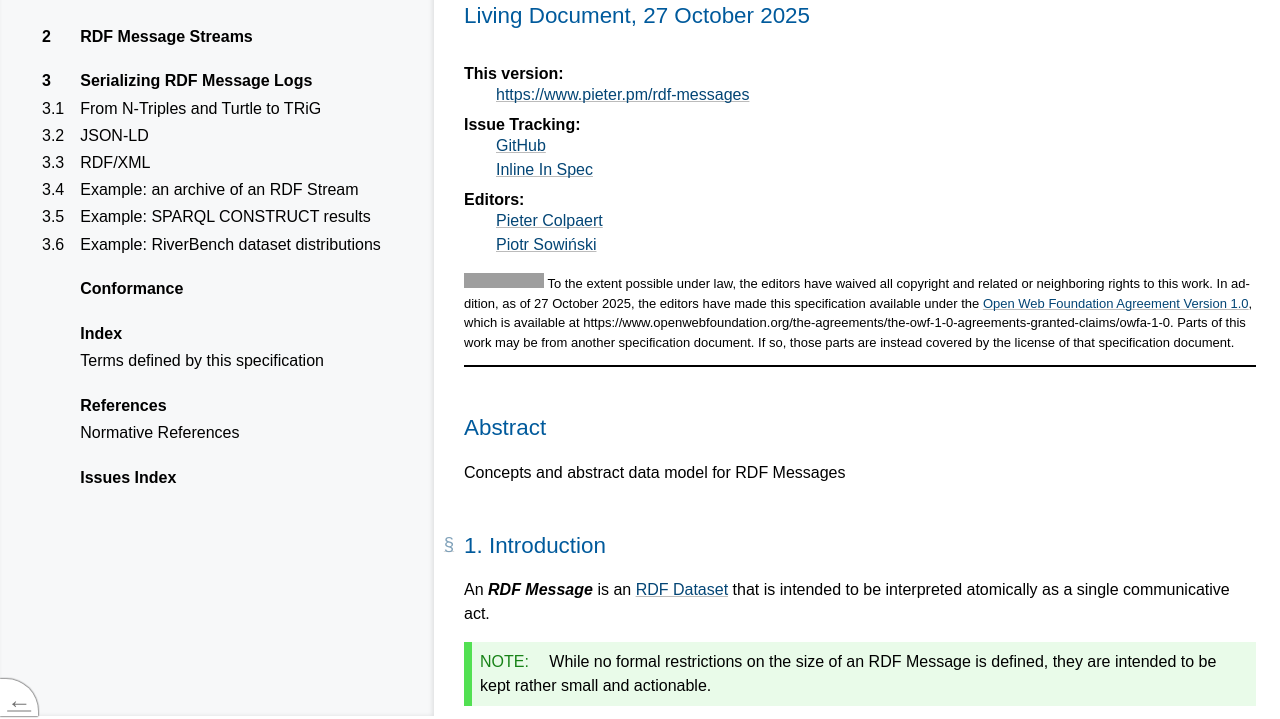
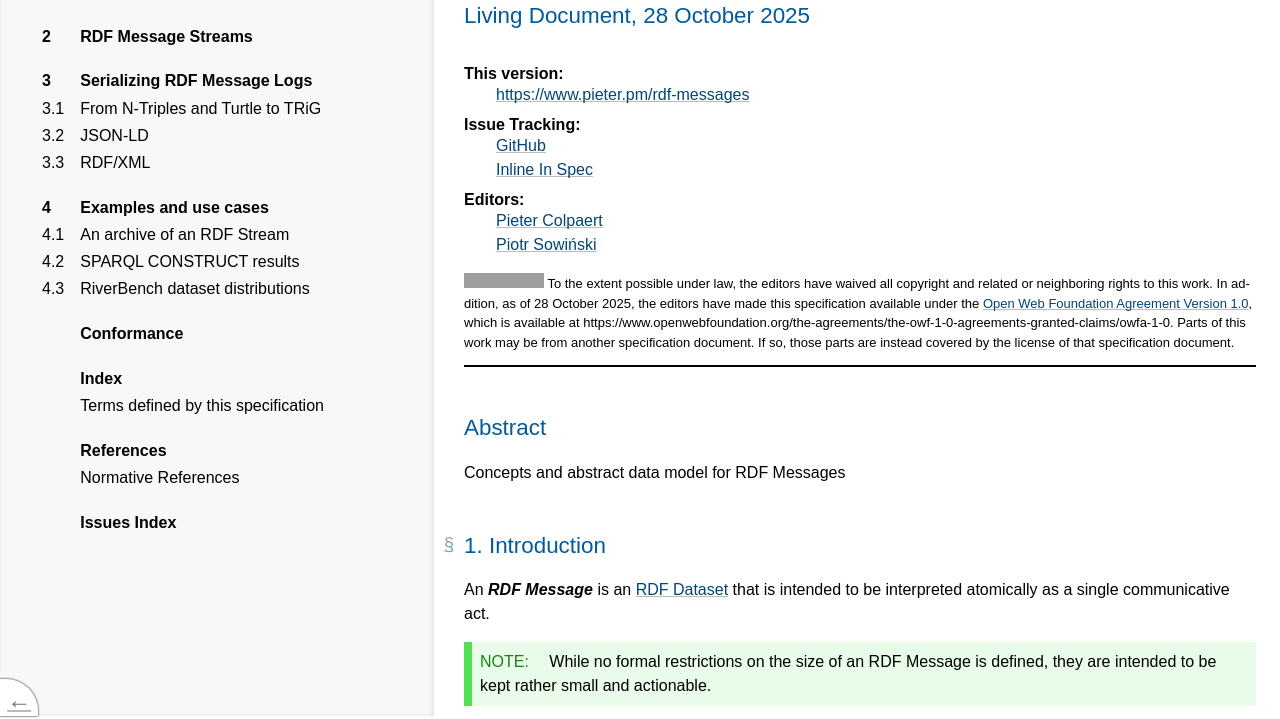
Before and after one commit to pietercolpaert/rdf-messages, a plain HTML site: page index.html in a window 1280 px wide. Shown: the part 84-803 px from the top of the page. Drawn offline with Linux system fonts and the light colour scheme; grey boxes are pictures that could not be loaded.

Commit message:
Merge branch 'feedback-pb'
SHA: 85208b41bdff679b3266ede07a6e341292e0d7a3
Reason: push, by pietercolpaert

Co-authored-by: github-actions[bot] <41898282+github-actions[bot]@users.noreply.github.com>

```diff
--- a/index.html
+++ b/index.html
@@ -1490,7 +1490,7 @@ Possible extra rowspan handling
 </style>
   <meta content="Bikeshed version 3f621ba99, updated Mon Jul 28 15:38:36 2025 -0700" name="generator">
   <link href="https://www.pieter.pm/rdf-messages" rel="canonical">
-  <meta content="ede0dcaee167b6bbfc6528fb7eb7ae38bf02a6a0" name="revision">
+  <meta content="85208b41bdff679b3266ede07a6e341292e0d7a3" name="revision">
   <meta content="dark light" name="color-scheme">
 <style>/* Boilerplate: style-autolinks */
 .css.css, .property.property, .descriptor.descriptor {
@@ -2173,7 +2173,7 @@ c-[il] { color: #000000 } /* Literal.Number.Integer.Long */
    <p data-fill-with="logo"></p>
    <h1 class="p-name no-ref" id="title">RDF Messages</h1>
    <h2 class="no-num no-toc no-ref heading settled" id="profile-and-date"><span class="content">Living Document,
-    <time class="dt-updated" datetime="2025-10-27">27 October 2025</time></span></h2>
+    <time class="dt-updated" datetime="2025-10-28">28 October 2025</time></span></h2>
    <div data-fill-with="spec-metadata">
     <dl>
      <dt>This version:
@@ -2190,7 +2190,7 @@ c-[il] { color: #000000 } /* Literal.Number.Integer.Long */
    <p class="copyright" data-fill-with="copyright"><a href="http://creativecommons.org/publicdomain/zero/1.0/" rel="license"><img alt="CC0" height="15" src="https://licensebuttons.net/p/zero/1.0/80x15.png" width="80"></a>
 To the extent possible under law, the editors have waived all copyright
 and related or neighboring rights to this work.
-In addition, as of 27 October 2025,
+In addition, as of 28 October 2025,
 the editors have made this specification available under the
 <a href="https://www.openwebfoundation.org/the-agreements/the-owf-1-0-agreements-granted-claims/owfa-1-0" rel="license">Open Web Foundation Agreement Version 1.0</a>,
 which is available at https://www.openwebfoundation.org/the-agreements/the-owf-1-0-agreements-granted-claims/owfa-1-0.
@@ -2214,9 +2214,13 @@ Parts of this work may be from another specification document.  If so, those par
       <li><a href="#turtle"><span class="secno">3.1</span> <span class="content">From N-Triples and Turtle to TRiG</span></a>
       <li><a href="#json-ld"><span class="secno">3.2</span> <span class="content">JSON-LD</span></a>
       <li><a href="#rdf-xml"><span class="secno">3.3</span> <span class="content">RDF/XML</span></a>
-      <li><a href="#stream-archive"><span class="secno">3.4</span> <span class="content">Example: an archive of an RDF Stream</span></a>
-      <li><a href="#sparql-construct-messages"><span class="secno">3.5</span> <span class="content">Example: SPARQL CONSTRUCT results</span></a>
-      <li><a href="#riverbench-dataset-distributions"><span class="secno">3.6</span> <span class="content">Example: RiverBench dataset distributions</span></a>
+     </ol>
+    <li>
+     <a href="#examples"><span class="secno">4</span> <span class="content">Examples and use cases</span></a>
+     <ol class="toc">
+      <li><a href="#stream-archive"><span class="secno">4.1</span> <span class="content">An archive of an RDF Stream</span></a>
+      <li><a href="#sparql-construct-messages"><span class="secno">4.2</span> <span class="content">SPARQL CONSTRUCT results</span></a>
+      <li><a href="#riverbench-dataset-distributions"><span class="secno">4.3</span> <span class="content">RiverBench dataset distributions</span></a>
      </ol>
     <li><a href="#conformance"><span class="secno"></span> <span class="content">
     Conformance</span></a>
@@ -2307,14 +2311,15 @@ This indicates that the messages are following this spec in this HTTP Response.
    <h3 class="heading settled" data-level="3.3" id="rdf-xml"><span class="secno">3.3. </span><span class="content">RDF/XML</span><a class="self-link" href="#rdf-xml"></a></h3>
    <p>Each message is a new XML document on a new line.</p>
    <p>This is made discoverable with a new content-type: <code>Content-Type: application/rdfm+xml</code></p>
-   <h3 class="heading settled" data-level="3.4" id="stream-archive"><span class="secno">3.4. </span><span class="content">Example: an archive of an RDF Stream</span><a class="self-link" href="#stream-archive"></a></h3>
+   <h2 class="heading settled" data-level="4" id="examples"><span class="secno">4. </span><span class="content">Examples and use cases</span><a class="self-link" href="#examples"></a></h2>
+   <h3 class="heading settled" data-level="4.1" id="stream-archive"><span class="secno">4.1. </span><span class="content">An archive of an RDF Stream</span><a class="self-link" href="#stream-archive"></a></h3>
    <p>When you write out an <a data-link-type="dfn" href="#rdf-message-log" id="ref-for-rdf-message-log②">RDF Message Log</a> into a file, all <a data-link-type="dfn" href="#rdf-message" id="ref-for-rdf-message⑧">RDF Messages</a> are preserved when deserializing it again.
 They are streamed out in the same order as they were written into the file.</p>
    <p>Without the semantics of an <a data-link-type="dfn" href="#rdf-message" id="ref-for-rdf-message⑨">RDF Message</a>, and without the syntax for it, trying to reconstruct the intended message becomes slow and cannot be solved without using sub-optimal heuristics.
 The performance loss is due to the fact that there could always be another quad at the end of the file that still needs to be considered for the message, as you cannot rely on the quads being grouped together.
 A heuristic is needed as you can only guess that e.g. subject-based star patterns, or maybe a <a data-link-type="biblio" href="#biblio-cbd" title="CBD - Concise Bounded Description">[CBD]</a>, or maybe a named graph is going to be used.
 This is what is being used by <a href="https://semiceu.github.io/LinkedDataEventStreams/#members">the Linked Data Event Streams “member extraction” step</a>.</p>
-   <h3 class="heading settled" data-level="3.5" id="sparql-construct-messages"><span class="secno">3.5. </span><span class="content">Example: SPARQL CONSTRUCT results</span><a class="self-link" href="#sparql-construct-messages"></a></h3>
+   <h3 class="heading settled" data-level="4.2" id="sparql-construct-messages"><span class="secno">4.2. </span><span class="content">SPARQL CONSTRUCT results</span><a class="self-link" href="#sparql-construct-messages"></a></h3>
    <figure>
     <div class="example" id="example-cabea2eb">
 <pre class="language-sparql highlight"><c- k>PREFIX</c-> <c- nn>rdf</c-><c- p>:</c-> <c- nl>&lt;http://www.w3.org/1999/02/22-rdf-syntax-ns#></c->
@@ -2345,7 +2350,7 @@ This is what is being used by <a href="https://semiceu.github.io/LinkedDataEvent
 Now imagine that a consumer wants to process the results of this SPARQL query, where each construct result is an <a data-link-type="dfn" href="#rdf-message" id="ref-for-rdf-message①⓪">RDF Message</a>.
 While the server could have grouped the quads for the consumer, the consumer will have to re-construct the BGP in the CONSTRUCT clause again on the client before it can proceed.
 The obvious solution here is to use an <a data-link-type="dfn" href="#rdf-message-stream" id="ref-for-rdf-message-stream⑤">RDF Message Stream</a>.</p>
-   <h3 class="heading settled" data-level="3.6" id="riverbench-dataset-distributions"><span class="secno">3.6. </span><span class="content">Example: RiverBench dataset distributions</span><a class="self-link" href="#riverbench-dataset-distributions"></a></h3>
+   <h3 class="heading settled" data-level="4.3" id="riverbench-dataset-distributions"><span class="secno">4.3. </span><span class="content">RiverBench dataset distributions</span><a class="self-link" href="#riverbench-dataset-distributions"></a></h3>
    <p>Datasets in <a href="https://w3id.org/riverbench/">RiverBench</a> are streams of RDF datasets that can be processed individually as RDF Messages. They represent real-world use cases of streaming RDF data.
 For example, the <a href="https://w3id.org/riverbench/datasets/officegraph/dev">officegraph dataset</a> consists of almost 15 million RDF graphs with IoT measurements (see example below).</p>
    <figure>
@@ -2764,9 +2769,9 @@ function parseHTML(markup) {
 "use strict";
 {
 let dfnPanelData = {
-"rdf-message": {"dfnID":"rdf-message","dfnText":"RDF Message","external":false,"refSections":[{"refs":[{"id":"ref-for-rdf-message"},{"id":"ref-for-rdf-message\u2460"},{"id":"ref-for-rdf-message\u2461"}],"title":"1. Introduction"},{"refs":[{"id":"ref-for-rdf-message\u2462"}],"title":"2. RDF Message Streams"},{"refs":[{"id":"ref-for-rdf-message\u2463"}],"title":"3. Serializing RDF Message Logs"},{"refs":[{"id":"ref-for-rdf-message\u2464"},{"id":"ref-for-rdf-message\u2465"},{"id":"ref-for-rdf-message\u2466"}],"title":"3.1. From N-Triples and Turtle to TRiG"},{"refs":[{"id":"ref-for-rdf-message\u2467"},{"id":"ref-for-rdf-message\u2468"}],"title":"3.4. Example: an archive of an RDF Stream"},{"refs":[{"id":"ref-for-rdf-message\u2460\u24ea"}],"title":"3.5. Example: SPARQL CONSTRUCT results"}],"url":"#rdf-message"},
-"rdf-message-log": {"dfnID":"rdf-message-log","dfnText":"RDF Message Log","external":false,"refSections":[{"refs":[{"id":"ref-for-rdf-message-log"}],"title":"1. Introduction"},{"refs":[{"id":"ref-for-rdf-message-log\u2460"}],"title":"3. Serializing RDF Message Logs"},{"refs":[{"id":"ref-for-rdf-message-log\u2461"}],"title":"3.4. Example: an archive of an RDF Stream"},{"refs":[{"id":"ref-for-rdf-message-log\u2462"}],"title":"3.6. Example: RiverBench dataset distributions"}],"url":"#rdf-message-log"},
-"rdf-message-stream": {"dfnID":"rdf-message-stream","dfnText":"RDF Message Stream","external":false,"refSections":[{"refs":[{"id":"ref-for-rdf-message-stream"},{"id":"ref-for-rdf-message-stream\u2460"}],"title":"1. Introduction"},{"refs":[{"id":"ref-for-rdf-message-stream\u2461"},{"id":"ref-for-rdf-message-stream\u2462"}],"title":"2. RDF Message Streams"},{"refs":[{"id":"ref-for-rdf-message-stream\u2463"}],"title":"3. Serializing RDF Message Logs"},{"refs":[{"id":"ref-for-rdf-message-stream\u2464"}],"title":"3.5. Example: SPARQL CONSTRUCT results"}],"url":"#rdf-message-stream"},
+"rdf-message": {"dfnID":"rdf-message","dfnText":"RDF Message","external":false,"refSections":[{"refs":[{"id":"ref-for-rdf-message"},{"id":"ref-for-rdf-message\u2460"},{"id":"ref-for-rdf-message\u2461"}],"title":"1. Introduction"},{"refs":[{"id":"ref-for-rdf-message\u2462"}],"title":"2. RDF Message Streams"},{"refs":[{"id":"ref-for-rdf-message\u2463"}],"title":"3. Serializing RDF Message Logs"},{"refs":[{"id":"ref-for-rdf-message\u2464"},{"id":"ref-for-rdf-message\u2465"},{"id":"ref-for-rdf-message\u2466"}],"title":"3.1. From N-Triples and Turtle to TRiG"},{"refs":[{"id":"ref-for-rdf-message\u2467"},{"id":"ref-for-rdf-message\u2468"}],"title":"4.1. An archive of an RDF Stream"},{"refs":[{"id":"ref-for-rdf-message\u2460\u24ea"}],"title":"4.2. SPARQL CONSTRUCT results"}],"url":"#rdf-message"},
+"rdf-message-log": {"dfnID":"rdf-message-log","dfnText":"RDF Message Log","external":false,"refSections":[{"refs":[{"id":"ref-for-rdf-message-log"}],"title":"1. Introduction"},{"refs":[{"id":"ref-for-rdf-message-log\u2460"}],"title":"3. Serializing RDF Message Logs"},{"refs":[{"id":"ref-for-rdf-message-log\u2461"}],"title":"4.1. An archive of an RDF Stream"},{"refs":[{"id":"ref-for-rdf-message-log\u2462"}],"title":"4.3. RiverBench dataset distributions"}],"url":"#rdf-message-log"},
+"rdf-message-stream": {"dfnID":"rdf-message-stream","dfnText":"RDF Message Stream","external":false,"refSections":[{"refs":[{"id":"ref-for-rdf-message-stream"},{"id":"ref-for-rdf-message-stream\u2460"}],"title":"1. Introduction"},{"refs":[{"id":"ref-for-rdf-message-stream\u2461"},{"id":"ref-for-rdf-message-stream\u2462"}],"title":"2. RDF Message Streams"},{"refs":[{"id":"ref-for-rdf-message-stream\u2463"}],"title":"3. Serializing RDF Message Logs"},{"refs":[{"id":"ref-for-rdf-message-stream\u2464"}],"title":"4.2. SPARQL CONSTRUCT results"}],"url":"#rdf-message-stream"},
 "stream-consumer": {"dfnID":"stream-consumer","dfnText":"stream consumer","external":false,"refSections":[{"refs":[{"id":"ref-for-stream-consumer"},{"id":"ref-for-stream-consumer\u2460"},{"id":"ref-for-stream-consumer\u2461"}],"title":"2. RDF Message Streams"},{"refs":[{"id":"ref-for-stream-consumer\u2462"}],"title":"3. Serializing RDF Message Logs"}],"url":"#stream-consumer"},
 "stream-producer": {"dfnID":"stream-producer","dfnText":"stream producer","external":false,"refSections":[{"refs":[{"id":"ref-for-stream-producer"},{"id":"ref-for-stream-producer\u2460"}],"title":"2. RDF Message Streams"},{"refs":[{"id":"ref-for-stream-producer\u2461"}],"title":"3. Serializing RDF Message Logs"}],"url":"#stream-producer"},
 };
```
